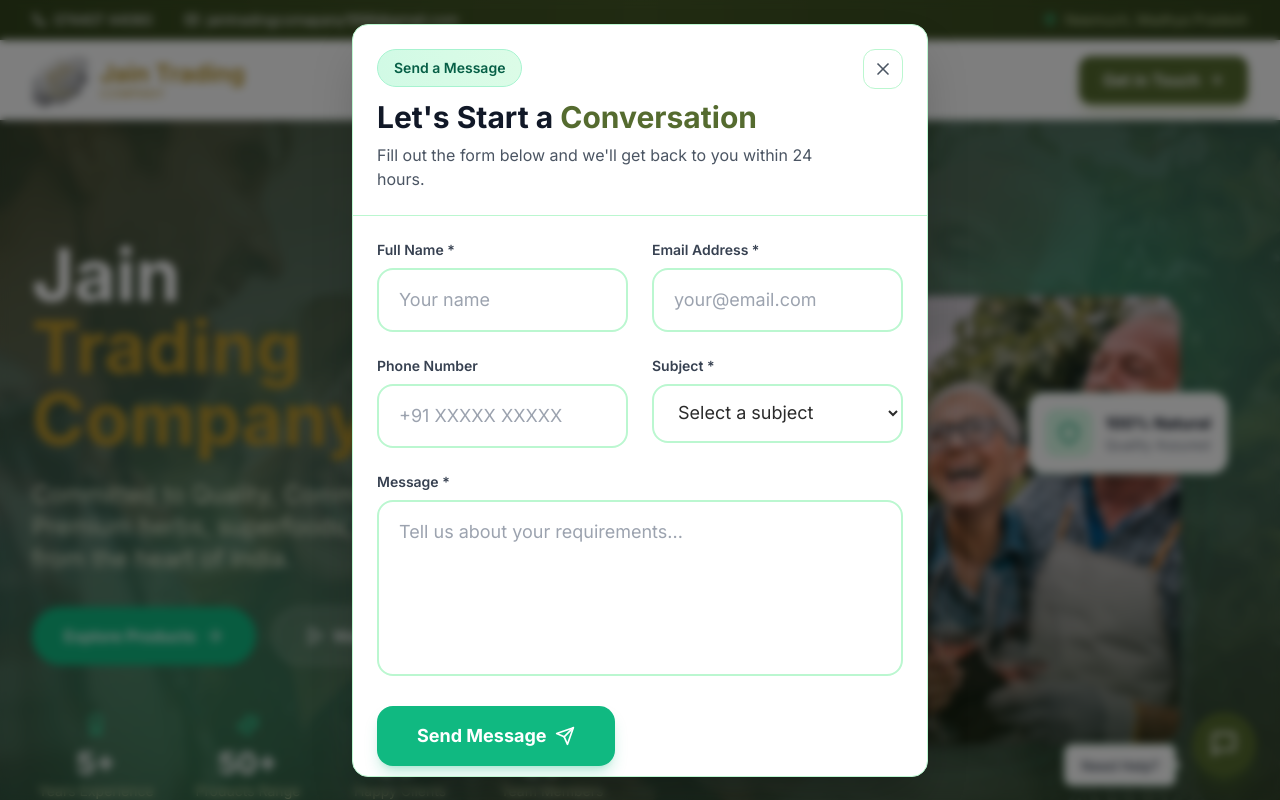
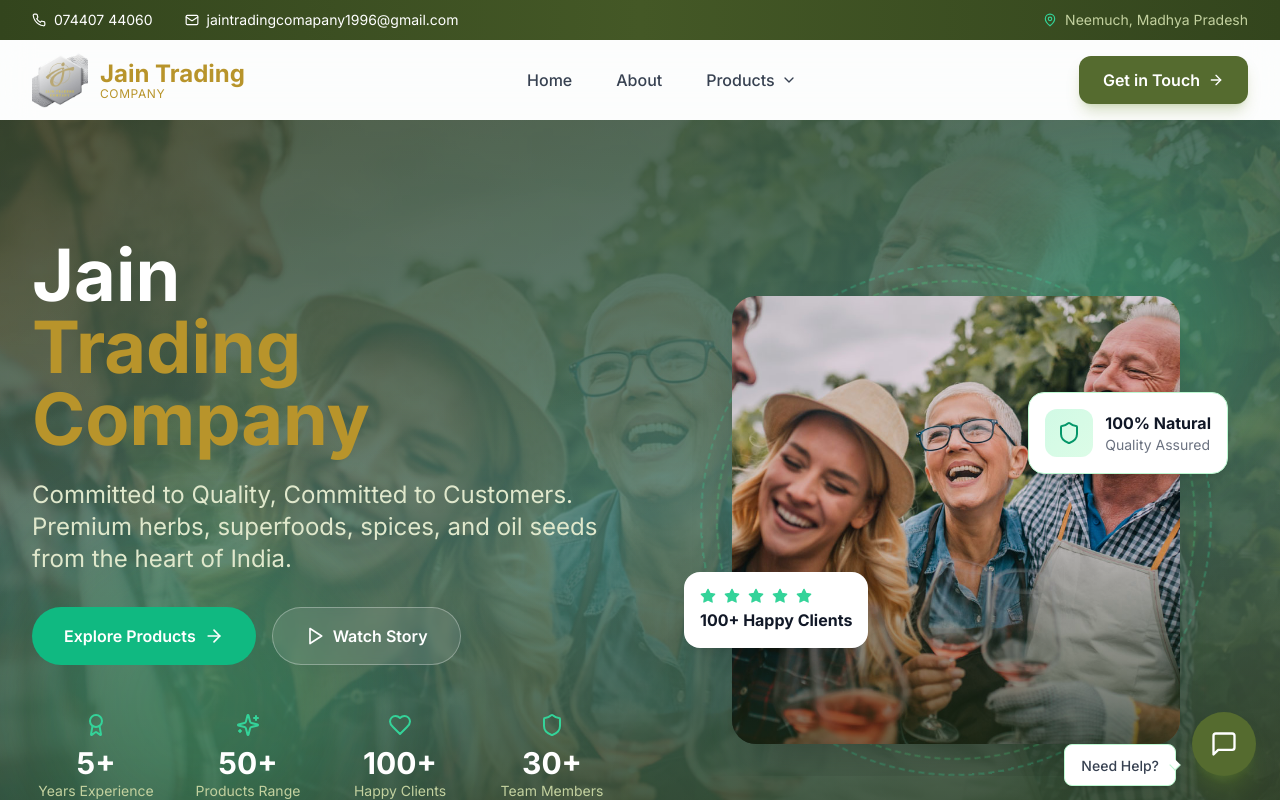
Before and after one commit to ShrikeshShetty09/jaintrading, a Next.js app: page / in a window 1280 px wide. Shown: the top 800 px of the page. Built offline with nearby package versions, Linux system fonts and the light colour scheme; a web font is replaced by a local one.

Commit message:
changes done

```diff
--- a/src/app/page.tsx
+++ b/src/app/page.tsx
@@ -4,7 +4,7 @@ import { motion, useScroll, useTransform } from 'framer-motion';
 import Link from 'next/link';
 import Image from 'next/image';
 import { useEffect, useRef, useState } from 'react';
-import ContactModal from '@/components/contact/ContactModal';
+
 import {
   Leaf,
   Shield,
@@ -170,11 +170,7 @@ const scaleIn = {
 
 export default function HomePage() {
   const heroRef = useRef(null);
-  const [isContactOpen, setIsContactOpen] = useState(false);
 
-  useEffect(() => {
-    setIsContactOpen(true);
-  }, []);
 
   const { scrollYProgress } = useScroll({
     target: heroRef,
@@ -185,7 +181,6 @@ export default function HomePage() {
 
   return (
     <>
-      <ContactModal open={isContactOpen} onClose={() => setIsContactOpen(false)} />
       {/* Hero Section - Full Screen with Parallax */}
       <section ref={heroRef} className="relative min-h-screen flex items-center overflow-hidden">
         {/* Animated Background */}
```
